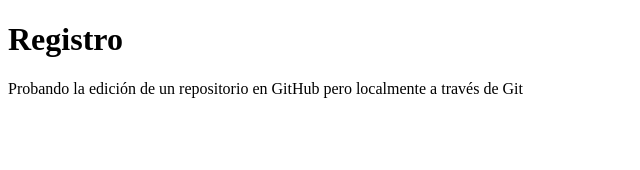
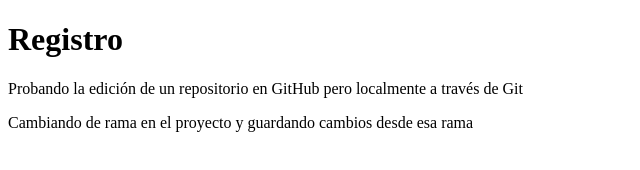
Before and after one commit to marlenerv/sistema-de-registro, a plain HTML site: page contacto.html in a window 1280 px wide. Shown: the whole page, without its empty margins (0-640 px from the left). Drawn offline with Linux system fonts and the light colour scheme.

Commit message:
Actualización contacto

```diff
--- a/contacto.html
+++ b/contacto.html
@@ -9,6 +9,7 @@
     <h1>Registro</h1>
     <div>
         <p>Probando la edición de un repositorio en GitHub pero localmente a través de Git</p>
+        <p>Cambiando de rama en el proyecto y guardando cambios desde esa rama</p>
     </div>
 </body>
 </html>
```
